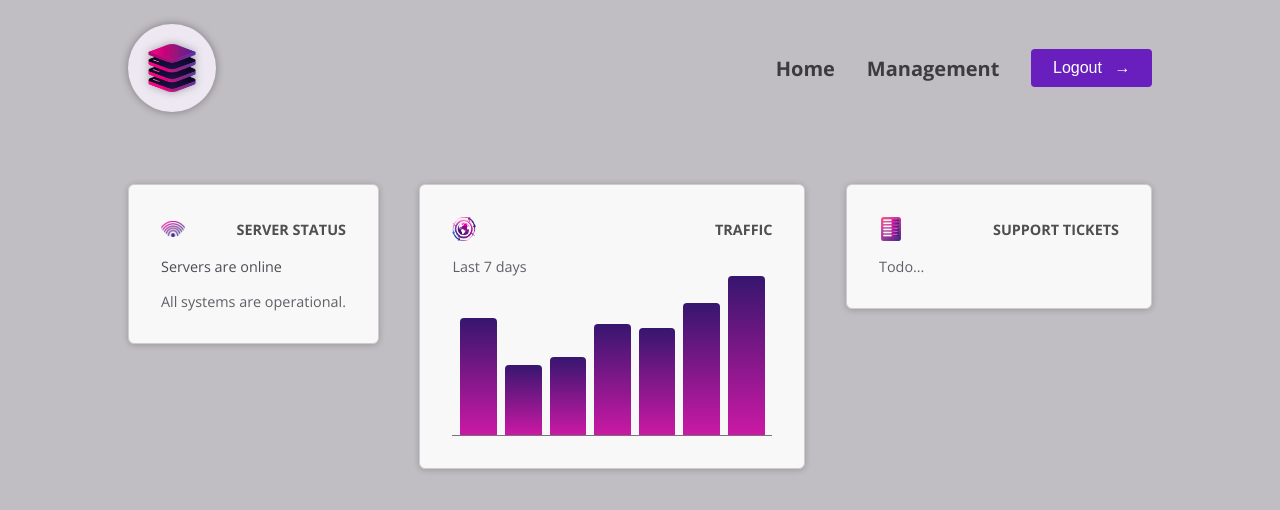
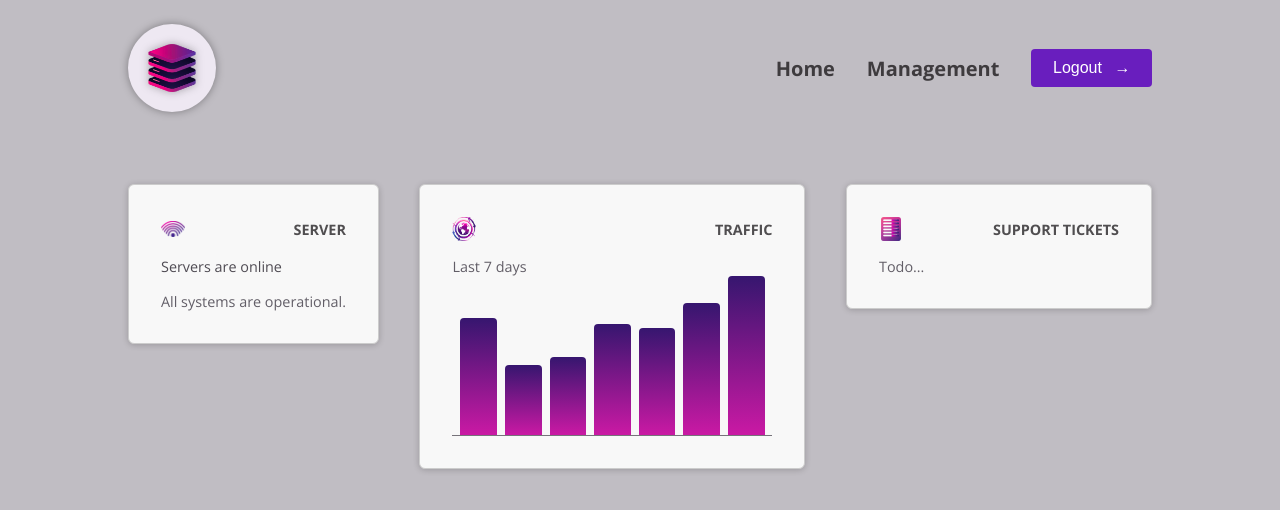
Before and after one commit to cuongle-ventures/components-templates-deep-dive, an Angular app: page / in a window 1280 px wide. Shown: the top 510 px of the page. Built offline with nearby package versions, Linux system fonts and the light colour scheme.

Commit message:
feat: usable dashboard ticket

```diff
--- a/src/app/app.component.html
+++ b/src/app/app.component.html
@@ -2,16 +2,26 @@
 
 <main>
   <div id="dashboard">
-    <div class="dashboard-item">
+    <app-dashboard-item
+      imgSrc="status.png"
+      altImg="A signal symbol"
+      headerName="Server"
+    >
       <app-server-status />
-    </div>
-
-    <div class="dashboard-item">
+    </app-dashboard-item>
+    <app-dashboard-item
+      imgSrc="globe.png"
+      altImg="A globe"
+      headerName="Traffic"
+    >
       <app-traffic />
-    </div>
-
-    <div class="dashboard-item">
+    </app-dashboard-item>
+    <app-dashboard-item
+      imgSrc="list.png"
+      altImg="A list of items"
+      headerName="Support Tickets"
+    >
       <app-tickets />
-    </div>
+    </app-dashboard-item>
   </div>
 </main>
--- /dev/null
+++ b/src/app/dashboard/dashboard-item/dashboard-item.component.html
@@ -0,0 +1,9 @@
+<div class="dashboard-item">
+    <article>
+        <header>
+            <img [src]="imgSrc" [alt]="altImg" />
+            <h2>{{ headerName }}</h2>
+        </header>
+    </article>
+    <ng-content></ng-content>
+</div>
--- a/src/app/dashboard/server-status/server-status.component.html
+++ b/src/app/dashboard/server-status/server-status.component.html
@@ -1,8 +1,3 @@
-<article>
-    <header>
-      <img src="status.png" alt="A signal symbol" />
-      <h2>Server Status</h2>
-    </header>
 <div>
   @if (currentStatus === 'online') {
     <p>Servers are online</p>
@@ -15,4 +10,3 @@
     <p>Fetching server status failed.</p>
   }
 </div>
-</article>
--- a/src/app/dashboard/tickets/tickets.component.html
+++ b/src/app/dashboard/tickets/tickets.component.html
@@ -1,8 +1,4 @@
 <article>
-    <header>
-      <img src="list.png" alt="A list of items" />
-      <h2>Support Tickets</h2>
-    </header>
     <div id="status">
       <p>Todo...</p>
     </div>
--- a/src/app/dashboard/traffic/traffic.component.html
+++ b/src/app/dashboard/traffic/traffic.component.html
@@ -1,8 +1,3 @@
-<article>
-    <header>
-      <img src="globe.png" alt="A globe" />
-      <h2>Traffic</h2>
-    </header>
 <div id="traffic">
   <p>Last 7 days</p>
 
@@ -12,4 +7,3 @@
     }
   </div>
 </div>
-</article>
--- a/src/app/header/header.component.html
+++ b/src/app/header/header.component.html
@@ -2,7 +2,6 @@
     <div id="logo">
         <img src="logo.png" alt="Website logo, a server" />
     </div>
-
     <nav>
         <ul>
         <li>
```
Also changed, not shown: src/app/app.component.ts (+8 -1 lines), src/app/dashboard/dashboard-item/dashboard-item.component.ts (added, +14 -0 lines), src/app/dashboard/dashboard-item/dashboard-item.component.css (added). Lines whose indentation alone changed are shown as unchanged.
